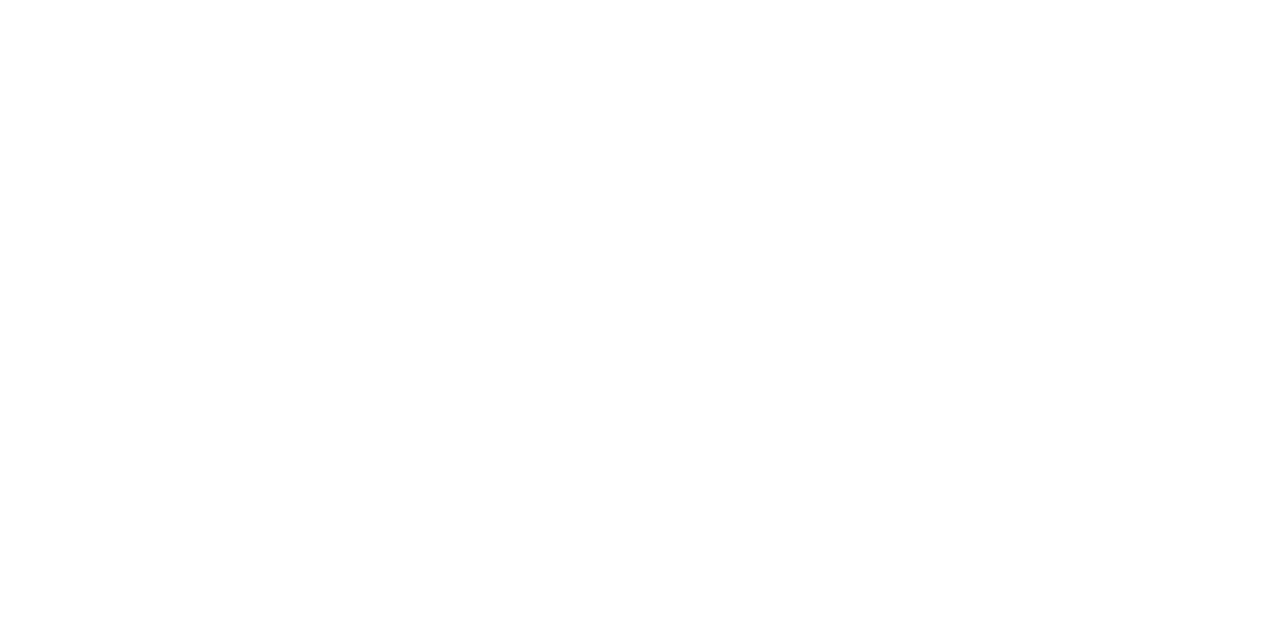
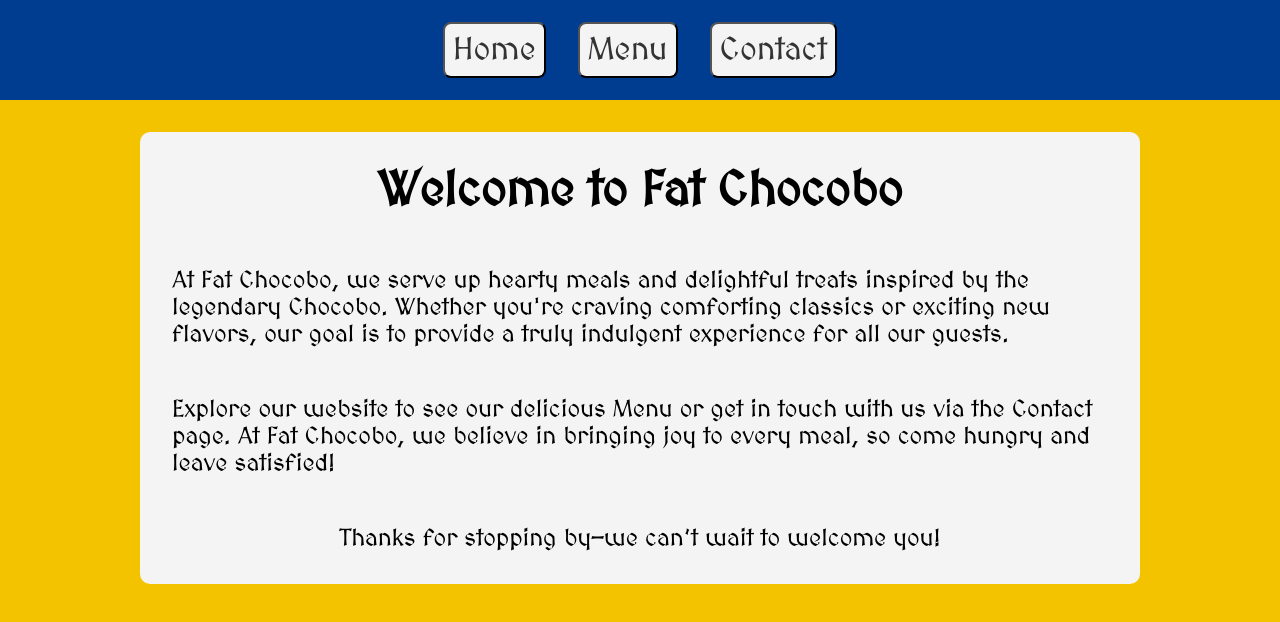
Before and after one commit to OguzhanKadakal/restaurant-page, a website built with webpack: page src/template.html in a window 1280 px wide. Built offline with nearby package versions, Linux system fonts and the light colour scheme.

Commit message:
create home module and export to index.js

```diff
--- /dev/null
+++ b/src/home.js
@@ -0,0 +1,29 @@
+export function Homepage() {
+    const divElement = document.createElement("div");
+    divElement.classList.add("home-content");
+
+    const contentElement = document.getElementById("content");
+    contentElement.appendChild(divElement);
+
+    const h2Element = document.createElement("h2");
+    h2Element.classList.add("home-title");
+    h2Element.textContent = "Welcome to Fat Chocobo";
+
+    const pElement1 = document.createElement("p");
+    pElement1.textContent = "At Fat Chocobo, we serve up hearty meals and delightful treats inspired by the legendary Chocobo. Whether you're craving comforting classics or exciting new flavors, our goal is to provide a truly indulgent experience for all our guests.";
+
+    const pElement2 = document.createElement("p");
+    pElement2.textContent = "Explore our website to see our delicious Menu or get in touch with us via the Contact page. At Fat Chocobo, we believe in bringing joy to every meal, so come hungry and leave satisfied!";
+
+    const pElement3 = document.createElement("p");
+    pElement3.textContent = "Thanks for stopping by—we can’t wait to welcome you!";
+
+    pElement1.classList.add("home-p");
+    pElement2.classList.add("home-p");
+    pElement3.classList.add("home-p");
+
+    divElement.appendChild(h2Element);
+    divElement.appendChild(pElement1);
+    divElement.appendChild(pElement2);
+    divElement.appendChild(pElement3);
+}
--- a/src/index.js
+++ b/src/index.js
@@ -0,0 +1,4 @@
+import "./styles.css";
+import { Homepage } from "./home.js";
+
+Homepage();
--- /dev/null
+++ b/src/styles.css
@@ -0,0 +1,58 @@
+@import url('https://fonts.googleapis.com/css2?family=MedievalSharp&display=swap');
+:root {
+  --ff-blue: #003c8f;
+  --chocobo-yellow: #f4c300;
+  --text-color: #333333;
+  --off-white: #f4f4f4;
+}
+
+* {
+  box-sizing: border-box;
+  margin: 0;
+  padding: 0;
+  font-family: "MedievalSharp", cursive;
+}
+body {
+  background-color: var(--chocobo-yellow);
+}
+
+#header {
+    margin-bottom: 2rem;
+}
+
+#nav {
+  min-height: 100px;
+  display: flex;
+  align-items: center;
+  justify-content: center;
+  gap: 2rem;
+  background-color: var(--ff-blue);
+}
+.nav-btn {
+  cursor: pointer;
+  background-color: var(--off-white);
+  color: var(--text-color);
+  padding: 0.5rem;
+  border: 1px solid --text-color;
+  border-radius: 8px;
+  font-size: 2rem;
+}
+#content {
+  max-width: 1000px;
+  margin: 0 auto;
+  background-color: var(--off-white);
+  border-radius: 10px;
+}
+.home-content {
+    display: flex;
+    flex-direction: column;
+    align-items: center;
+    gap: 3rem;
+    padding: 2rem;
+}
+.home-title {
+    font-size: 3rem;
+}
+.home-p {
+    font-size: 1.5rem;
+}
--- a/src/template.html
+++ b/src/template.html
@@ -6,8 +6,11 @@
     <title>Fat Chocobo Bar</title>
   </head>
   <body>
-    <header>
-      <nav>
+    <header id="header">
+      <nav id="nav">
+        <button id="home" class="nav-btn">Home</button>
+        <button id="menu" class="nav-btn">Menu</button>
+        <button id="home" class="nav-btn">Contact</button>
       </nav>
     </header>
     <div id="content">
```
